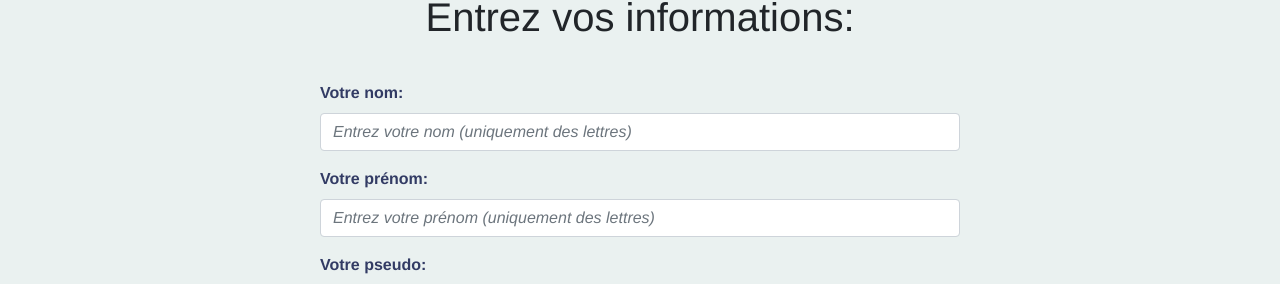
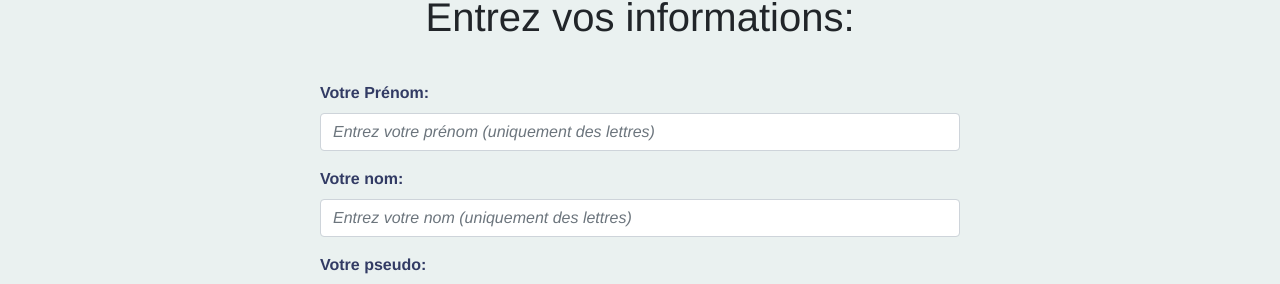
Before and after one commit to Pac176/front_p7, a Vue app: page /subscription in a window 1280 px wide. Shown: the part 135-419 px from the top of the page. Built offline with nearby package versions, Linux system fonts and the light colour scheme; no server answers; what vue-moment would draw is missing.

Commit message:
inversion nom prenom

```diff
--- a/src/components/FormUpdateUser.vue
+++ b/src/components/FormUpdateUser.vue
@@ -2,11 +2,11 @@
 	<b-form class="formUpdate"  @submit="onUpdateUser">
 		<b-link  class='linkAlert' v-on:mouseover="alertHover" v-on:mouseleave="alertHoverOut"><b-alert v-b-tooltip.bottom.v-info="'Garder la souris ici pour conserver le message'" :show="dismissCountDown" dismissible  :variant='variantResult'  @dismissed="dismissCountDown=0"  @dismiss-count-down="countDownChanged" id='alert'>
     {{apiResponse.message}}</b-alert></b-link>
+           <b-form-group style="font-weight:bold" id="input-group-2"  label="Modifier votre Prénom:" label-for="input-2" >
+              <b-form-input style="font-style:italic" id="input-2"   autocomplete="section-blue first-name" v-model.trim="$v.first_name.$model" :class='{"is-invalid":$v.first_name.$error,"is-valid":!$v.first_name.$invalid}' :placeholder="user.first_name"   ></b-form-input>
+            </b-form-group>
            <b-form-group style="font-weight:bold" id="input-group-1"  label="Modifier votre Nom:"  label-for="input-1" >
-              <b-form-input  style="font-style:italic" id="input-1" autocomplete="section-blue first-name" v-model.trim="$v.first_name.$model" :class='{"is-invalid":$v.first_name.$error,"is-valid":!$v.first_name.$invalid}' :placeholder="user.first_name"   ></b-form-input>
-            </b-form-group>
-           <b-form-group style="font-weight:bold" id="input-group-2"  label="Modifier votre prénom:" label-for="input-2" >
-              <b-form-input style="font-style:italic" id="input-2"   autocomplete="section-blue last-name" v-model.trim="$v.last_name.$model" :class='{"is-invalid":$v.last_name.$error,"is-valid":!$v.last_name.$invalid}' :placeholder="user.last_name"   ></b-form-input>
+              <b-form-input  style="font-style:italic" id="input-1" autocomplete="section-blue family-name" v-model.trim="$v.last_name.$model" :class='{"is-invalid":$v.last_name.$error,"is-valid":!$v.last_name.$invalid}' :placeholder="user.last_name"   ></b-form-input>
             </b-form-group>
             <b-form-group style="font-weight:bold" id="input-group-3"  label="Modifier votre pseudo:" label-for="input-3" >
               <b-form-input style="font-style:italic" id="input-3"  autocomplete="section-blue nickname" v-model.trim="$v.pseudo.$model" :class='{"is-invalid":$v.pseudo.$error,"is-valid":!$v.pseudo.$invalid}'  :placeholder="user.pseudo" ></b-form-input>
--- a/src/components/FormValidateUser.vue
+++ b/src/components/FormValidateUser.vue
@@ -2,11 +2,11 @@
 	<b-form class="formSubscribe"  @submit="onSubscription">
 			<b-link class='linkAlert' v-on:mouseover="alertHover" v-on:mouseleave="alertHoverOut"><b-alert v-b-tooltip.bottom.v-info="'Garder la souris ici pour conserver le message'" :show="dismissCountDown" dismissible :variant='variantResult'  @dismiss-count-down="countDownChanged" >
 			{{apiResponse.message}}</b-alert></b-link>
+            <b-form-group style="font-weight:bold" id="input-group-2"  label="Votre Prénom:" label-for="input-2" >
+              <b-form-input style="font-style:italic" id="input-2" autocomplete="section-blue first-name" v-model.trim="$v.first_name.$model" :class='{"is-invalid":$v.first_name.$error,"is-valid":!$v.first_name.$invalid}' placeholder="Entrez votre prénom (uniquement des lettres)"  ></b-form-input>
+            </b-form-group>
 			<b-form-group style="font-weight:bold" id="input-group-1"   label="Votre nom:" label-for="input-2" >
-              <b-form-input style="font-style:italic" id="input-1" autocomplete="section-blue family-name" v-model.trim="$v.first_name.$model" :class='{"is-invalid":$v.first_name.$error,"is-valid":!$v.first_name.$invalid}' placeholder="Entrez votre nom (uniquement des lettres)"  ></b-form-input>
-            </b-form-group>
-            <b-form-group style="font-weight:bold" id="input-group-2"  label="Votre prénom:" label-for="input-2" >
-              <b-form-input style="font-style:italic" id="input-2" autocomplete="section-blue first-name" v-model.trim="$v.last_name.$model" :class='{"is-invalid":$v.last_name.$error,"is-valid":!$v.last_name.$invalid}' placeholder="Entrez votre prénom (uniquement des lettres)"  ></b-form-input>
+              <b-form-input style="font-style:italic" id="input-1" autocomplete="section-blue family-name" v-model.trim="$v.last_name.$model" :class='{"is-invalid":$v.last_name.$error,"is-valid":!$v.last_name.$invalid}' placeholder="Entrez votre nom (uniquement des lettres)"  ></b-form-input>
             </b-form-group>
             <b-form-group style="font-weight:bold" id="input-group-3"  label="Votre pseudo:" label-for="input-3" >
               <b-form-input style="font-style:italic" id="input-3" autocomplete="section-blue nickname" v-model.trim="$v.pseudo.$model" :class='{"is-invalid":$v.pseudo.$error,"is-valid":!$v.pseudo.$invalid}' placeholder="Entrez votre pseudo (uniquement des lettres)" ></b-form-input>
--- a/src/views/wall.vue
+++ b/src/views/wall.vue
@@ -720,7 +720,7 @@ export default {
 	text-decoration:none;
 	border:1px rgb(224, 201, 201) solid;
 	padding-left:0.8rem;
-	color: rgba(54, 37, 37, 0.993);
+	color: rgba(0, 0, 0, 0.993);
 	font-weight: bolder;
 	border: 2.5mm ridge rgba(180, 155, 155, 0.6);
 	background-color: #f0e7e6;
```
